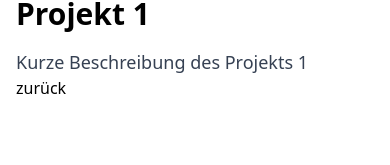
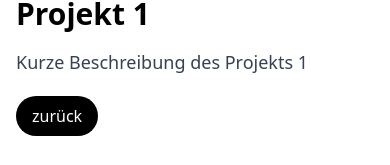
Before and after one commit to jaeniboy/showcase-page, a React (Vite) app in the folder showcase-page/: page /project1 in a window 390 px wide. Shown: the part 735-900 px from the top of the page. Before the commit the page ends 867 px from the top, so only its background shows below. Built offline with nearby package versions, Linux system fonts and the light colour scheme.

Commit message:
button and smaller smartphone image

```diff
--- /dev/null
+++ b/showcase-page/src/Button.jsx
@@ -0,0 +1,22 @@
+import React from 'react';
+
+const Button = ({ backgroundColor, fontColor, children, onClick }) => {
+  return (
+    <button
+      className={`
+        px-4 py-2
+        ${backgroundColor}
+        ${fontColor}
+        rounded-full
+        transition duration-300 ease-in-out
+        hover:opacity-80 hover:shadow-md
+        focus:outline-none focus:ring-2 focus:ring-opacity-50
+        cursor-pointer
+      `}
+    >
+      {children}
+    </button>
+  );
+};
+
+export default Button;
--- a/showcase-page/src/ProjectPage.jsx
+++ b/showcase-page/src/ProjectPage.jsx
@@ -1,6 +1,7 @@
 import React from "react";
 import { Link } from "react-router-dom";
-import Smartphone from "./assets/blank_smartphone_template.png"
+import Smartphone from "./assets/blank_smartphone_template_small.png"
+import Button from "./Button";
 
 function ProjectPage({ title, description, image }) {
   return (
@@ -28,9 +29,12 @@ function ProjectPage({ title, description, image }) {
           <p className="text-lg text-gray-700">{description}</p>
         </div>
       </div>
+      <div className="mt-5">
       <Link to="/">
-        <div>zurück</div>
+
+        <Button backgroundColor="bg-black" fontColor="text-white">zurück</Button>
       </Link>
+      </div>
     </div>
   );
 }
```
Also changed, not shown: showcase-page/src/assets/blank_smartphone_template.png (deleted), showcase-page/src/assets/blank_smartphone_template_small.png (added).
